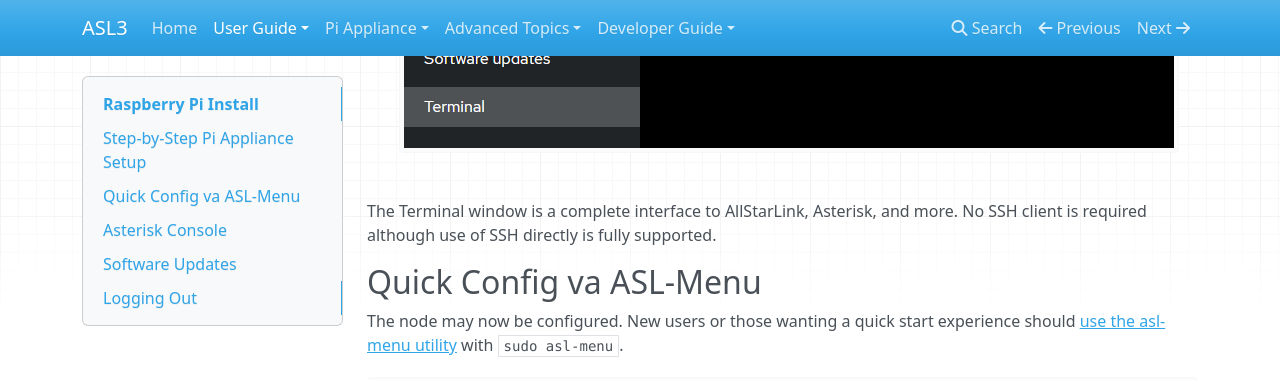
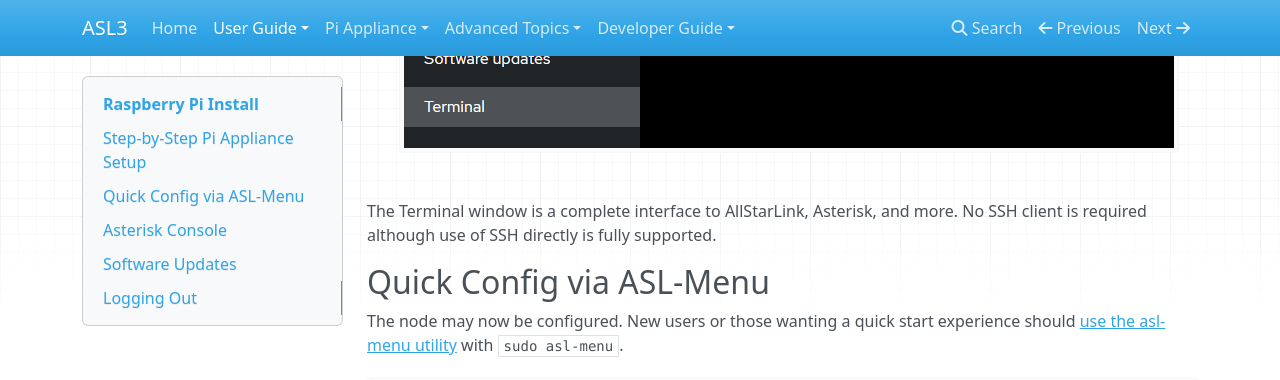
Before and after one commit to AllStarLink/ASL3-Manual, an MkDocs documentation site: the page built from docs/user-guide/pi-detailed.md, in a window 1280 px wide and 900 px high, scrolled down 10561 px. Shown: the top 380 px of the window. Built offline with MkDocs 1.6.1, drawn with Linux system fonts in a browser that asks for light colours; nearby versions of some CDN libraries.

Commit message:
fix typo

```diff
--- a/docs/user-guide/pi-detailed.md
+++ b/docs/user-guide/pi-detailed.md
@@ -152,7 +152,7 @@
 Asterisk, and more. No SSH client is required although use
 of SSH directly is fully supported.
 
-## Quick Config va ASL-Menu
+## Quick Config via ASL-Menu
 The node may now be configured. New users or those wanting a
 quick start experience should [use the asl-menu utility](menu.md)
 with `sudo asl-menu`.
```
